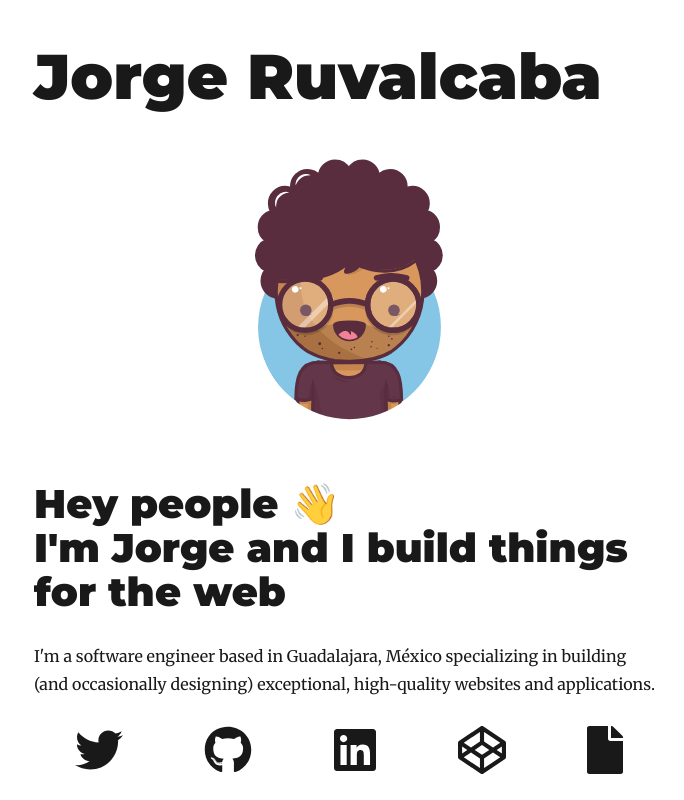
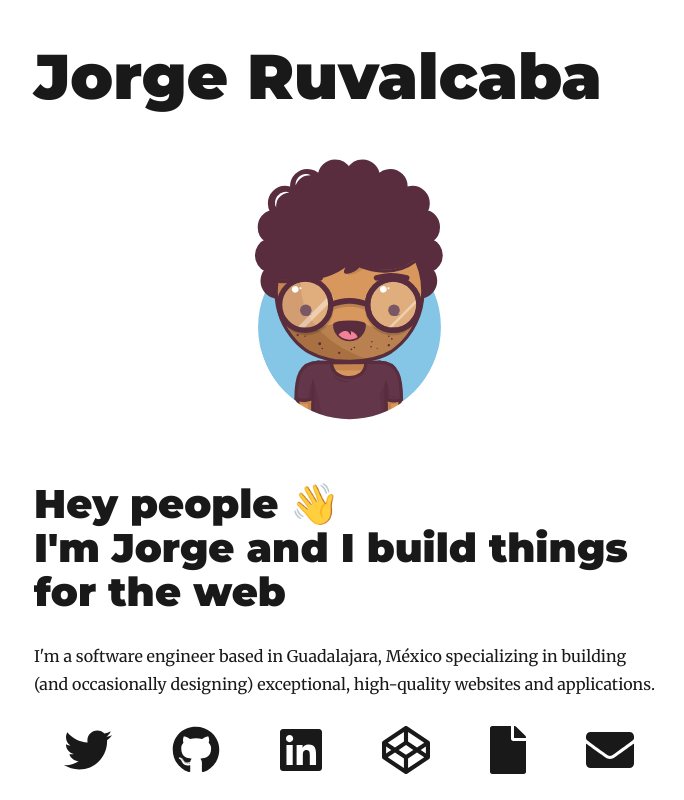
Before and after one commit to jorgeruvalcaba/personal-site-v2, a Gatsby site: page / in a window 1280 px wide. Shown: the top 800 px of the page, without its empty margins (291-975 px from the left). Built offline with nearby package versions, Linux system fonts and the light colour scheme; Gatsby itself is replaced by a stand-in of ours; some packages are replaced by stand-ins of ours.

Commit message:
Adding gif for post and envelope for mailto call to action

```diff
--- a/content/blog/2020-08-15-welcome-to-my-blog.mdx
+++ b/content/blog/2020-08-15-welcome-to-my-blog.mdx
@@ -4,6 +4,8 @@ date: 2020-08-15T16:28:37.00Z
 title: Nuevo blog
 description: "Hola a todos! Bienvenidos a esta: su casa. Su guarida donde podrán esconderse de la ignorancia del web. Esta sociedad secreta de los chicos cool que les gustan los java y los scripts."
 ---
+
+![Hello Gif](https://media.giphy.com/media/l4pTp2vaboieBihKo/giphy.gif)
 
 Hola a todos! Bienvenidos a esta: su casa. Su guarida donde podrán esconderse de la ignorancia del web. Esta sociedad secreta de los chicos cool que les gustan los java y los scripts.
 
--- a/src/pages/index.js
+++ b/src/pages/index.js
@@ -2,7 +2,7 @@ import React from "react"
 import { Link } from "gatsby"
 import styled from "styled-components"
 import { FontAwesomeIcon } from "@fortawesome/react-fontawesome"
-import { faFile } from "@fortawesome/free-solid-svg-icons"
+import { faFile, faEnvelope } from "@fortawesome/free-solid-svg-icons"
 import {
   faGithub,
   faLinkedin,
@@ -79,6 +79,51 @@ const ImageWrapper = styled.div`
       transform: scale(1.5);
     }
   }
+
+  .envelope {
+    transition: transform 1s;
+
+    :hover {
+      color: orange;
+      cursor: pointer;
+      transform: scale(1.5);
+    }
+  }
+`
+
+const Hand = styled.span`
+  animation-name: wave-animation;
+  animation-duration: 2.5s;
+  animation-iteration-count: infinite;
+  transform-origin: 70% 70%;
+  display: inline-block;
+
+  @keyframes wave-animation {
+    0% {
+      transform: rotate(0deg);
+    }
+    10% {
+      transform: rotate(14deg);
+    } /* The following five values can be played with to make the waving more or less extreme */
+    20% {
+      transform: rotate(-8deg);
+    }
+    30% {
+      transform: rotate(14deg);
+    }
+    40% {
+      transform: rotate(-4deg);
+    }
+    50% {
+      transform: rotate(10deg);
+    }
+    60% {
+      transform: rotate(0deg);
+    } /* Reset for the last half to pause */
+    100% {
+      transform: rotate(0deg);
+    }
+  }
 `
 
 class IndexPage extends React.Component {
@@ -100,9 +145,9 @@ class IndexPage extends React.Component {
         </ImageWrapper>
         <h1>
           Hey people{" "}
-          <span role="img" aria-label="wave emoji">
+          <Hand role="img" aria-label="wave emoji">
             👋
-          </span>
+          </Hand>
           <br />
           I'm Jorge and I build things for the web{" "}
         </h1>
@@ -124,7 +169,6 @@ class IndexPage extends React.Component {
             icon={faGithub}
             size="3x"
           />
-
           <FontAwesomeIcon
             className="linkedin"
             onClick={() =>
@@ -149,6 +193,14 @@ class IndexPage extends React.Component {
             icon={faFile}
             size="3x"
           />
+          <FontAwesomeIcon
+            className="envelope"
+            onClick={() =>
+              (window.location = "mailto:jorgeruvalcabav@gmail.com")
+            }
+            icon={faEnvelope}
+            size="3x"
+          />
         </ImageWrapper>
         <Link to="/blog/">
           <Button marginTop="35px">Check out my blog</Button>
```
